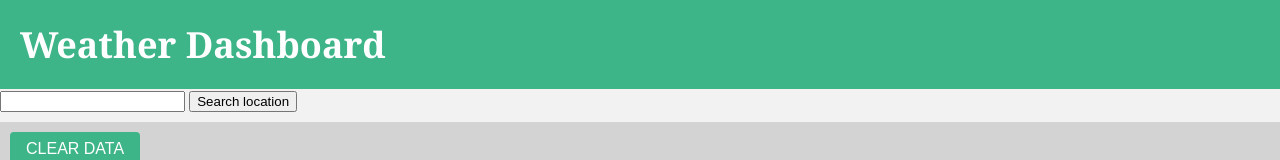
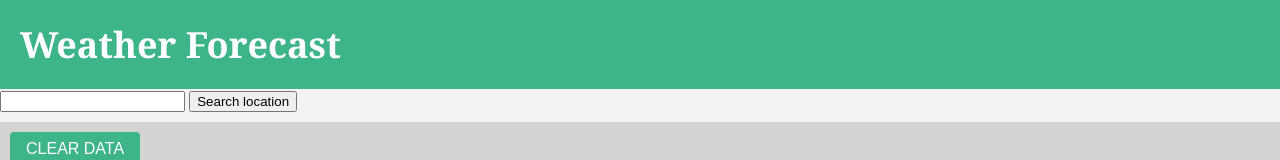
Before and after one commit to erech/EH-Weather-Dashboard, a plain HTML site: page index.html in a window 1280 px wide. Shown: the top 160 px of the page. Drawn offline with Linux system fonts and the light colour scheme.

```diff
--- a/index.html
+++ b/index.html
@@ -9,7 +9,7 @@
 </head>
 <body>
     <header class="header">
-        <h1>Weather Dashboard</h1>
+        <h1>Weather Forecast</h1>
       </header>
 
     <main class="container">
```
Also changed, not shown: 1 other file.
